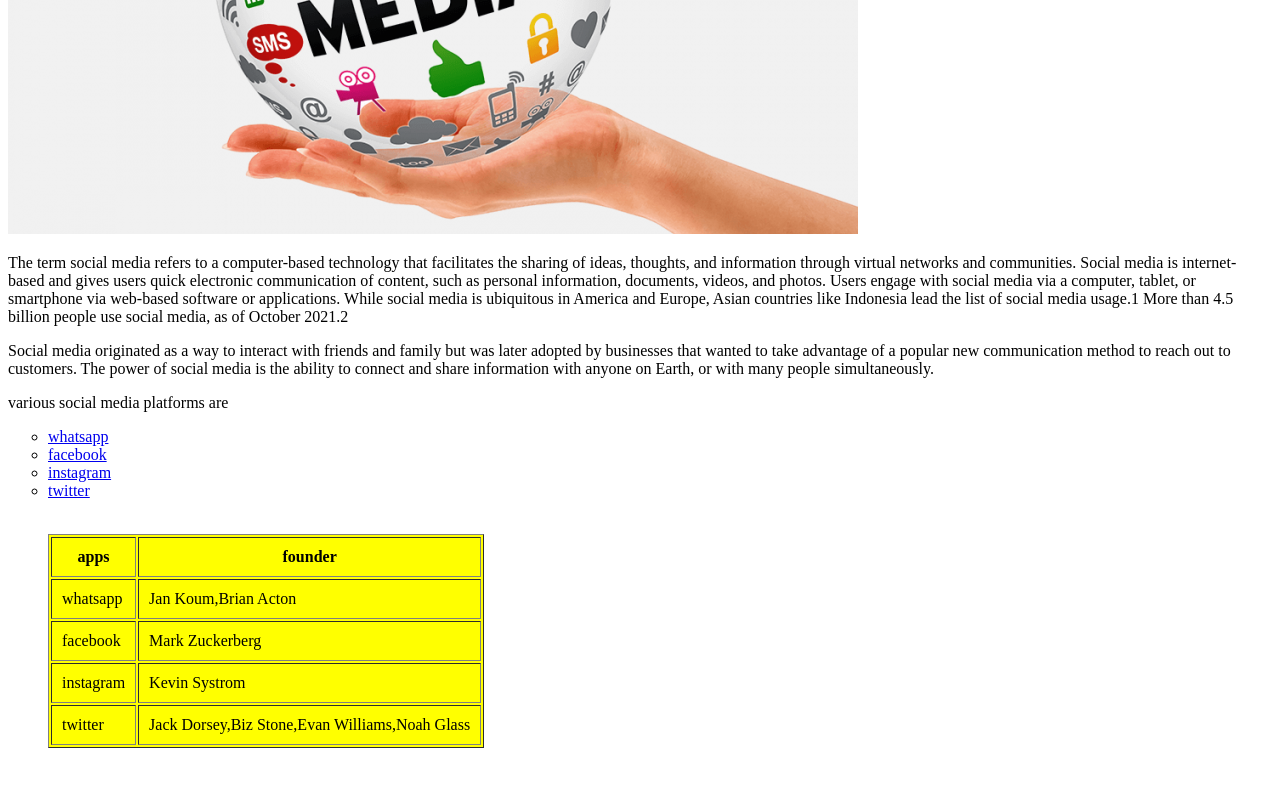
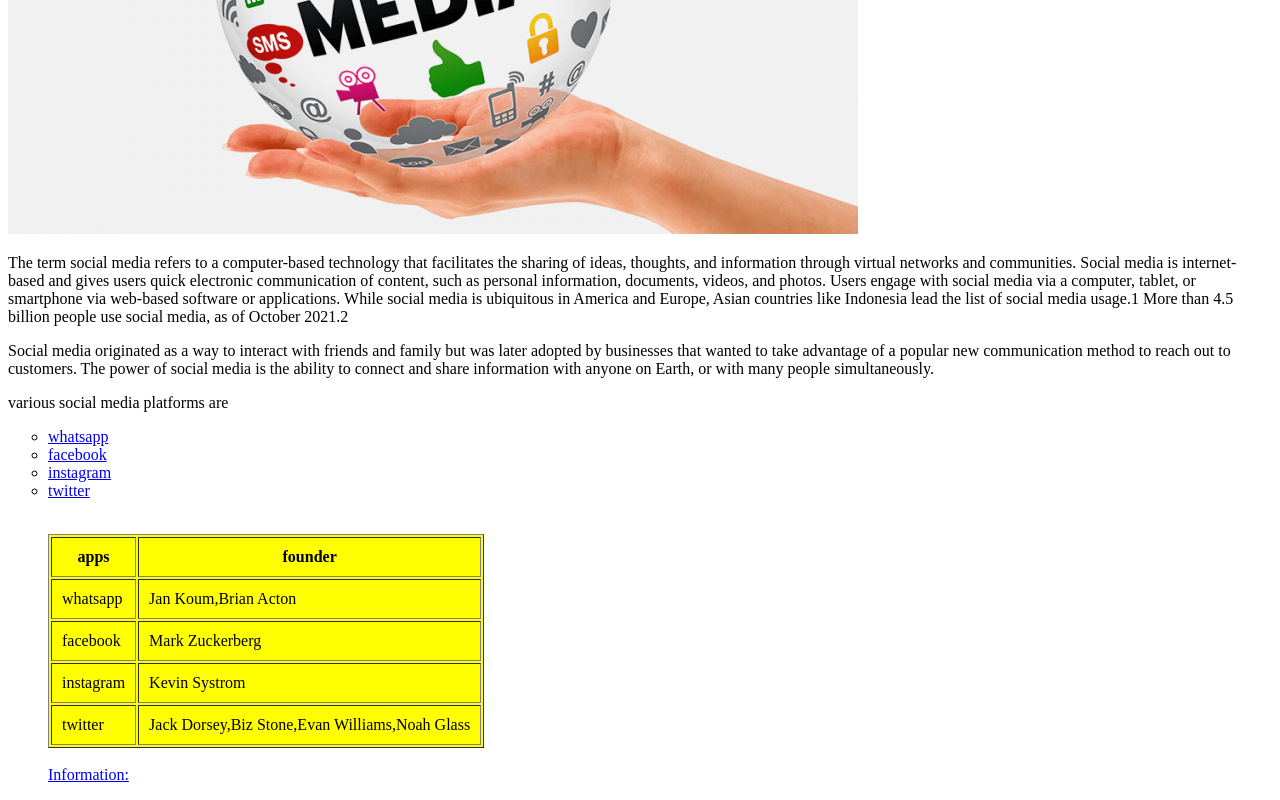
Before and after one commit to Athulyakamal/3C0CSC, a plain HTML site: page index.html in a window 1280 px wide. Shown: the part 340-1140 px from the top of the page. Drawn offline with Linux system fonts and the light colour scheme.

Commit message:
Update index.html

```diff
--- a/index.html
+++ b/index.html
@@ -35,6 +35,6 @@
 				<td>twitter</td><td>Jack Dorsey,Biz Stone,Evan Williams,Noah Glass</td>
 			</tr>
 		</table><br />
-		<a href="
+		<a href="form.html" target="_blank">Information:</a>
 	</body>
 </html>
```
